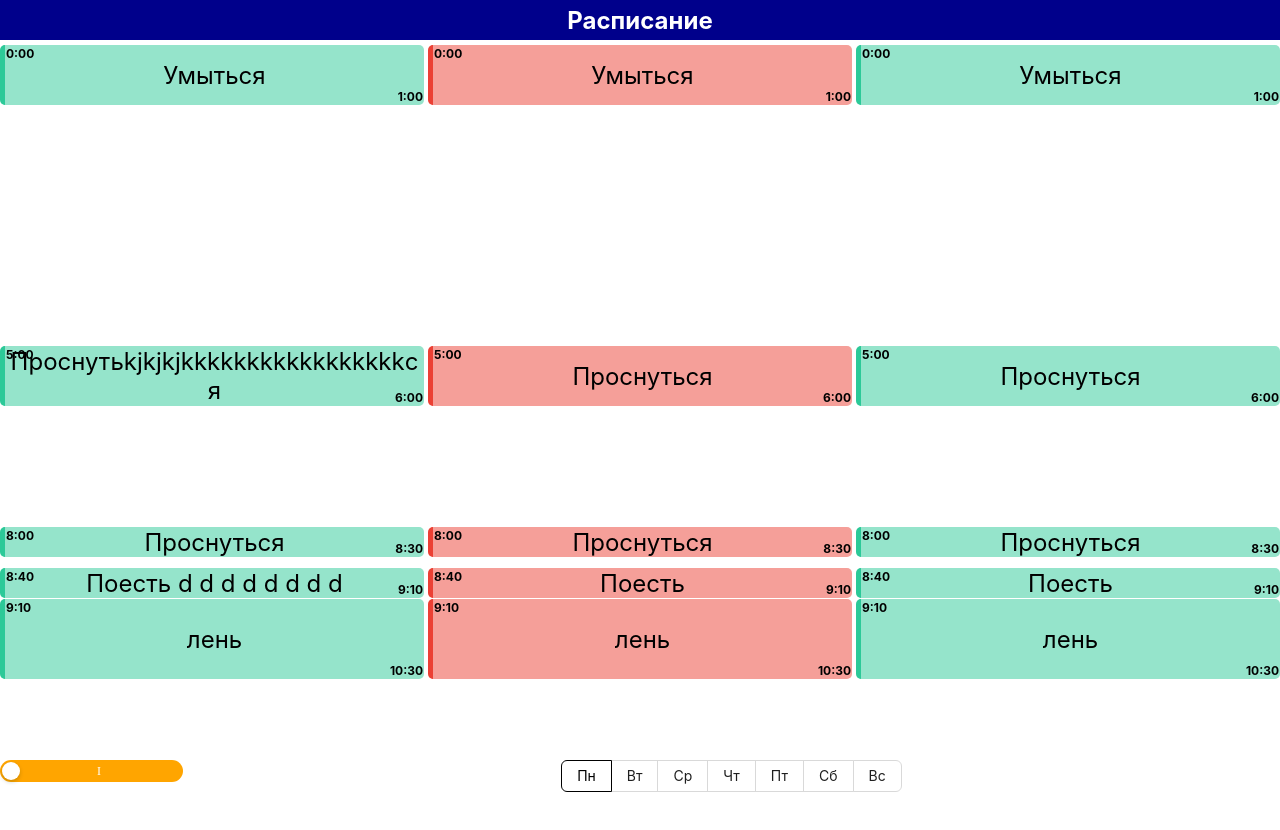
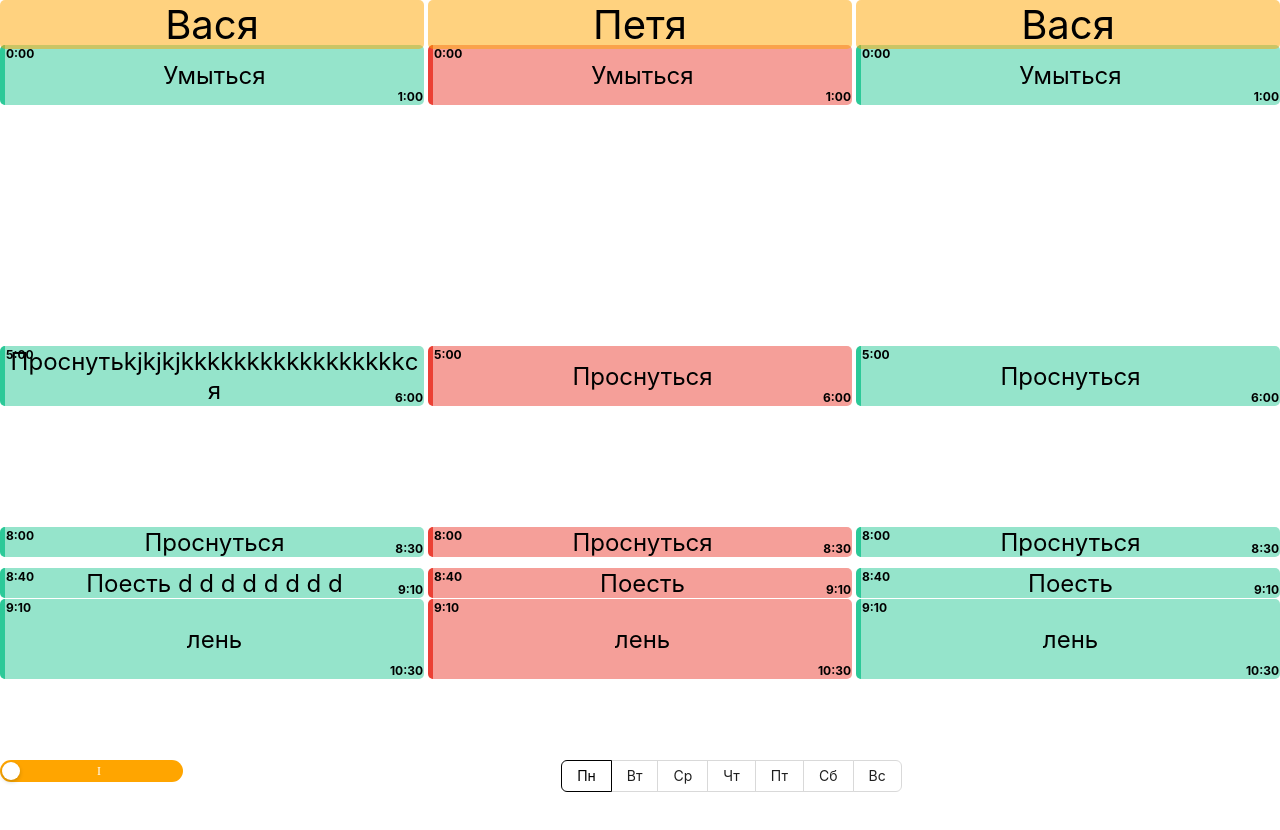
Before and after one commit to Hillowgg/telegram-webapp-react, a React (Create React App) app: page / in a window 1280 px wide. Shown: the top 830 px of the page. Built offline with nearby package versions, Linux system fonts and the light colour scheme.

Commit message:
adaprive data parsing and fonts

```diff
--- a/src/modules/TopBar.js
+++ b/src/modules/TopBar.js
@@ -1,22 +1,35 @@
 import React from 'react';
 
-export default function TopBar() {
+
+function parseData(data, styles) {
+    return data.map((user, i) => {
+        return (<div style={{...styles, gridColumn: i + 1}}>{user.name}</div>)
+    })
+}
+
+export default function TopBar({data}) {
     const styles = {
-        backgroundColor: 'darkblue',
-        color: 'white',
-        height: '5vh',
+        display: 'grid',
+        // gridTemplateColumns: '1fr 1fr',
+        gridAutoColumns: '1fr',
+        gridGap: '0.5vh',
+        height: 'var(--topbar-height)',
         width: '100%',
+        position: 'fixed',
+        zIndex: 1,
+    }
+    const divStyles = {
+        backgroundColor: 'rgba(255,165,0, 0.5)',
+        color: 'black',
+        borderRadius: '5px',
         display: 'flex',
         justifyContent: 'center',
         alignItems: 'center',
-        position: 'fixed',
-        zIndex: 1,
+        fontSize: '5vmin',
     }
     return (
         <header style={styles} className="topbar">
-            <nav>
-                <h1>Расписание</h1>
-            </nav>
+            {parseData(data, divStyles)}
         </header>
     )
 }
```
